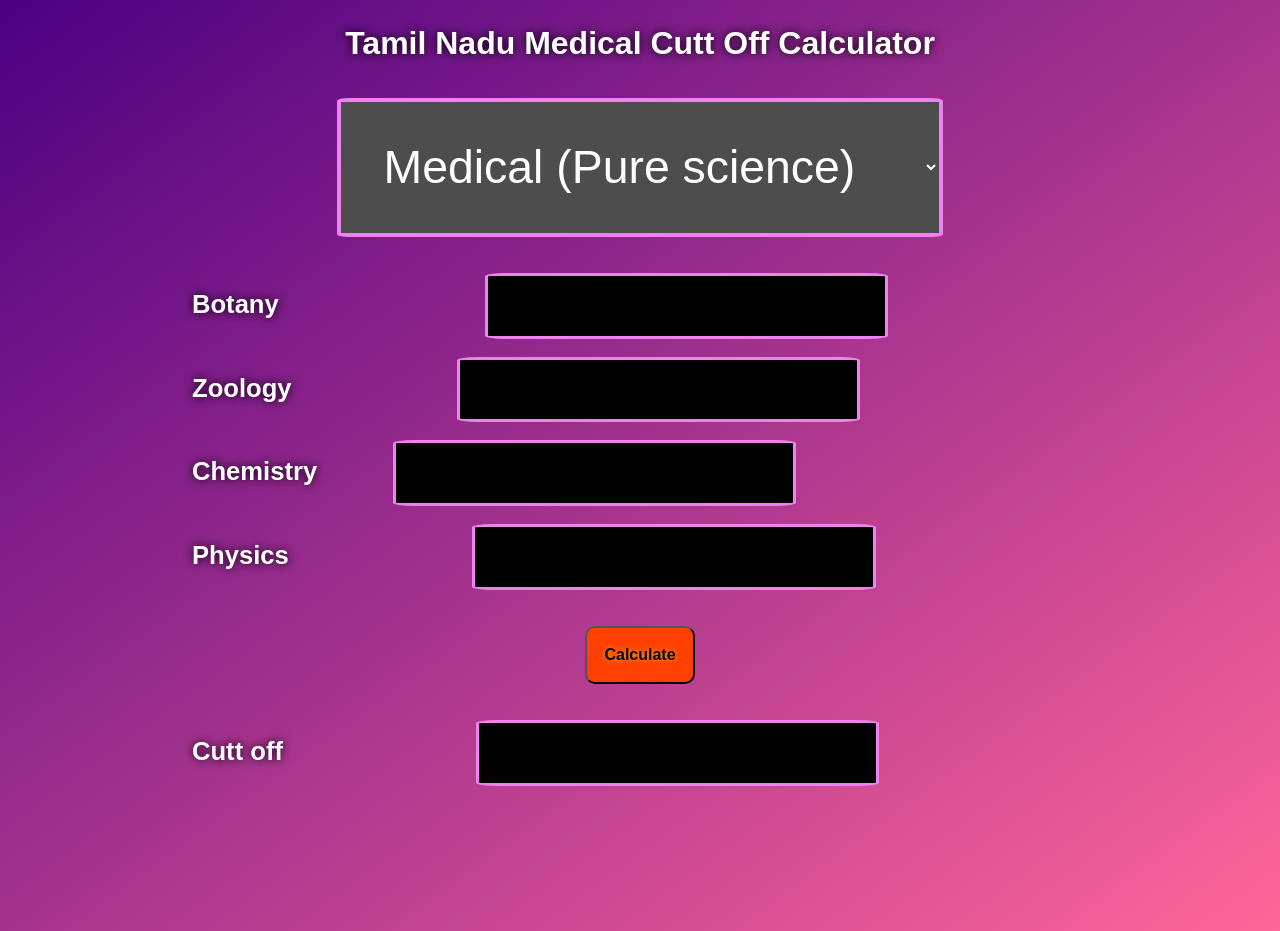
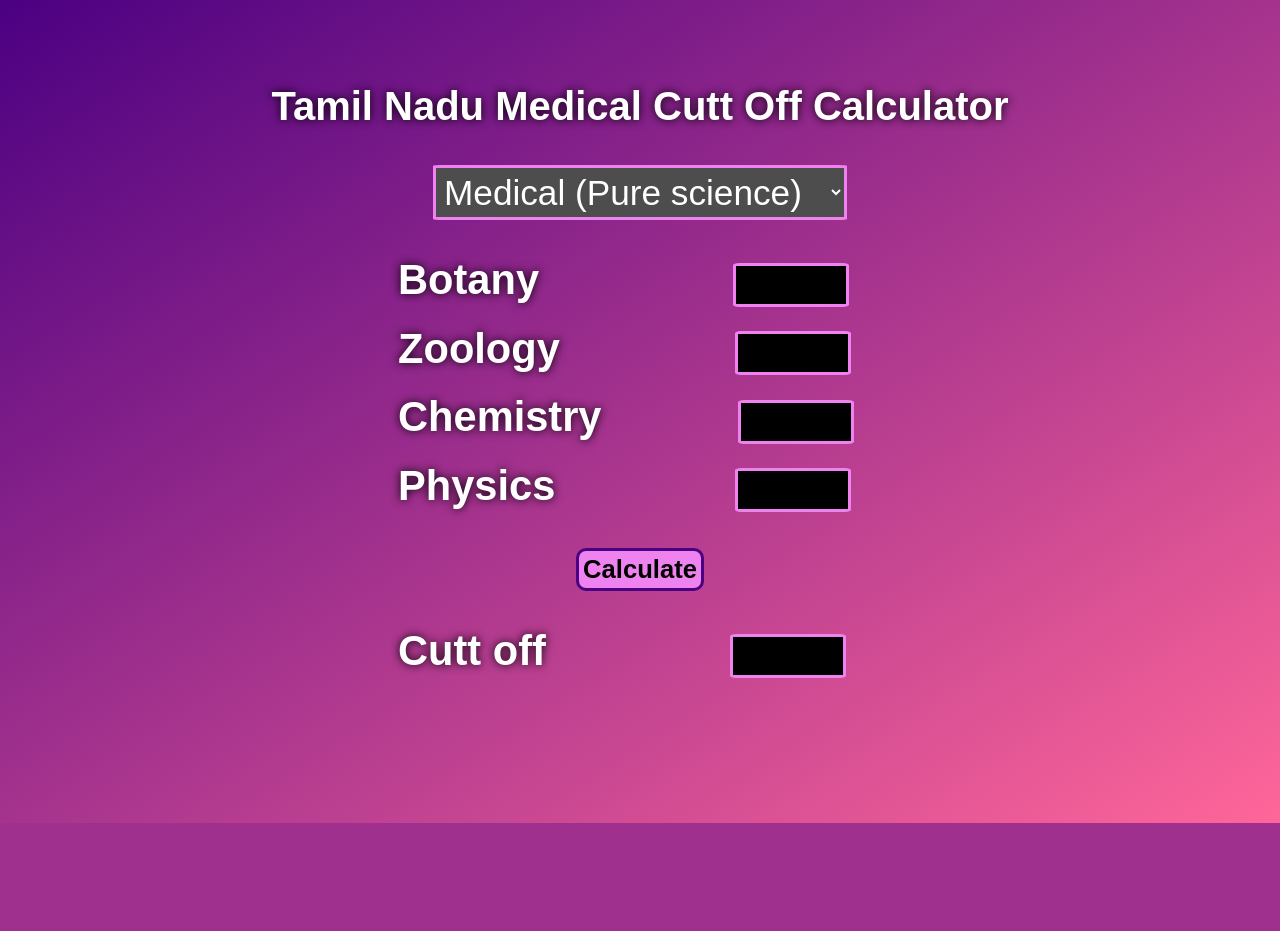
Before and after one commit to rba1aji/Cutt-Off-Calculator, a PHP site: page /medical-purescience.html in a window 1280 px wide. After the commit the page ends 823 px from the top, so only its background shows below. Run offline with PHP 8.4, Linux system fonts and the light colour scheme.

Commit message:
Update cutt-off-calc.css

```diff
--- a/cutt-off-calc.css
+++ b/cutt-off-calc.css
@@ -56,14 +56,13 @@ input[type="number"]{
   margin-right: auto;
   }
 button{
-  color: ;
-  background-color: #ff4000;
+  background-color: violet;
+  border:2px solid indigo;
   border-radius:10px;
   font-size:100%;
   text-align:center;
   font-weight:bold;
   padding:2%;
-  text-shadow:  0 0 5px orange;
   }
 a{
   color:black;
@@ -87,11 +86,11 @@ div.i{
   }
 .maths{
   position: relative;
-  right:-25.6%;
+  right:-26.2%;
   }
 .chemistry{
   position: relative;
-  right:-8%;
+  right:-8.1%;
   }
 .physics{
   position: relative;
@@ -100,8 +99,6 @@ div.i{
 .result{
   position: relative;
   right:-21%;
-  width:60%;
-  height:8%;
   }
 .biology{
   position: relative;
@@ -115,11 +112,6 @@ div.i{
   position: relative;
   right:-18%;
   }
-.biology{
-  position: relative;
-  right:-21%;
-  }
-
 
 
 @media only screen and (min-width: 768px){
@@ -140,17 +132,17 @@ div.i{
   text-shadow:  0 0 10px black;
   display:block;
   }
-#mainh1{
+  h1{
+  margin-top:5%;
   text-align:center;
-  font-size:400%
-  }
-  h1{
-  text-align:center;
-  font-size:200%
+  font-size:250%
   }
   select{
-  font-size:290%;
-  border:4px solid violet;
+  font-size:220%;
+  border-radius:2%;
+  padding:4px;
+  border:3px solid violet;
+  text-weight:bold;
   }
   div.c{
   margin-top:5px;
@@ -158,4 +150,56 @@ div.i{
   height:15px;
   width:15px;
   }
+  button{
+  color: ;
+  background-color:violet;
+  border-radius:10px;
+  font-size:160%;
+  padding:4px;
+  border:3px solid indigo;
+  }
+  label{
+  font-size:260%;
+  font-weight:bold;
+  text-align:left;
+  margin-left:23%;
+  }
+  input[type="number"]{
+  width:13%;
+  height:6.9%;
+  text-align:center;
+  font-size:180%;
+  font-weight:bold;
+  padding:2.5px;
+  border-radius:5%;
+  border:3px solid violet;
+  }
+.maths{
+  position: relative;
+  right:-22.4%;
+  }
+.chemistry{
+  position: relative;
+  right:-14.7%;
+  }
+.physics{
+  position: relative;
+  right:-19.5%;
+  }
+.result{
+  position: relative;
+  right:-20%;
+  }
+.biology{
+  position: relative;
+  right:-20%;
+  }
+.botany{
+  position: relative;
+  right:-21.1%;
+  }
+.zoology{
+  position: relative;
+  right:-19%;
+  }
 }
```
